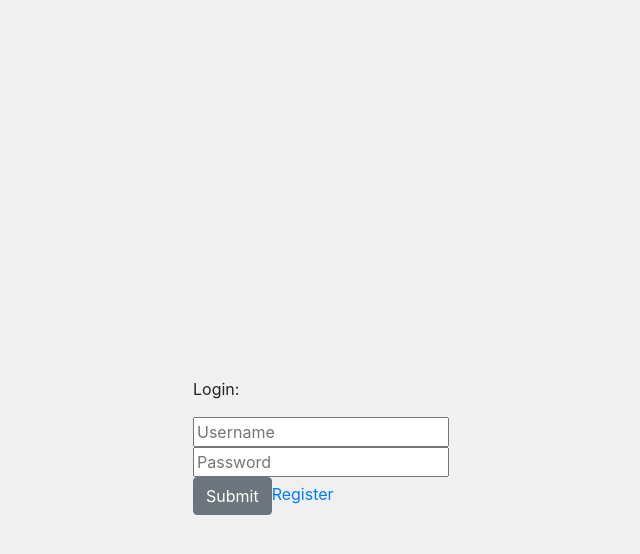
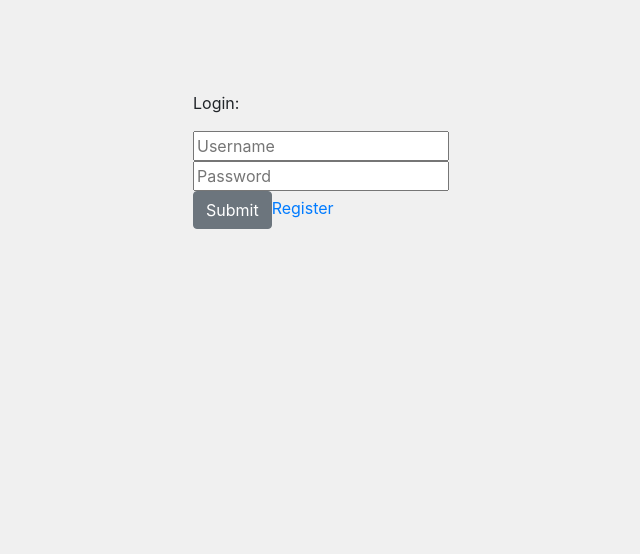
Before and after one commit to Build-Week-Med-Cabinet-6/front-end, a React (Create React App) app: page / in a window 1280 px wide. Shown: the top 554 px of the page, without its empty margins (319-959 px from the left). Built offline with nearby package versions, Linux system fonts and the light colour scheme.

Commit message:
Add 'top' prop to Wrapper component
When the Wrapper component has the 'top' prop, it will not center its
children vertically. Instead they will start at the top of the screen.

```diff
--- a/src/components/Login.jsx
+++ b/src/components/Login.jsx
@@ -21,7 +21,7 @@ const Login = (
   },
   props
 ) => (
-  <Wrapper>
+  <Wrapper top>
     <Form>
       <FormErrorAlert render={errors.username} errorMessage={errors.username}/>
       <FormErrorAlert render={errors.password && touched.password} errorMessage={errors.password}/>
--- a/src/components/Wrapper.jsx
+++ b/src/components/Wrapper.jsx
@@ -5,9 +5,8 @@ const Wrapper = styled.div`
   width: 100%;
   height: 100vh;
   display: flex;
-  flex-direction: column;
   justify-content: center;
-  align-items: center;
+  align-items: ${props => props.top ? 'flex-start' : 'center'};
   background-color: #f0f0f0;
 `;
 
```
